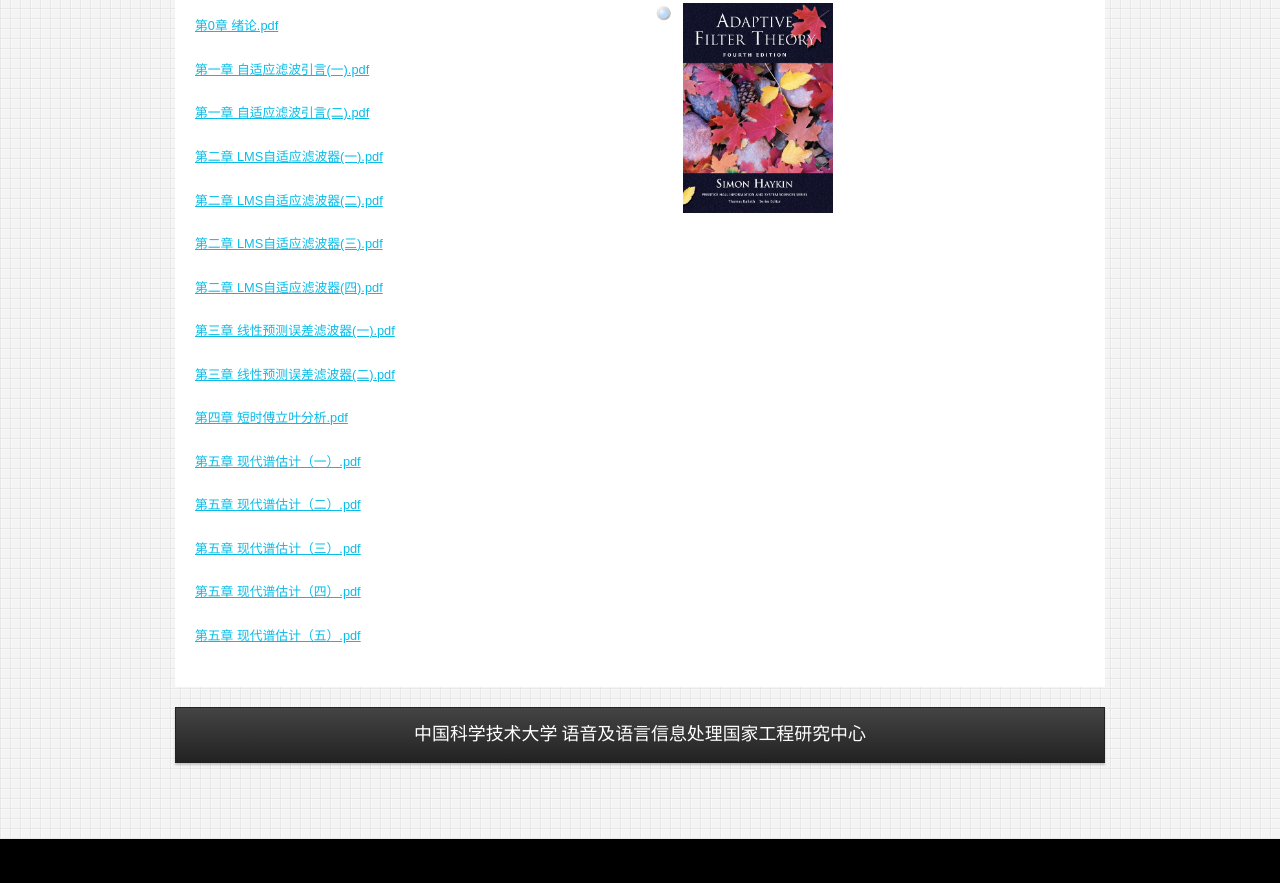
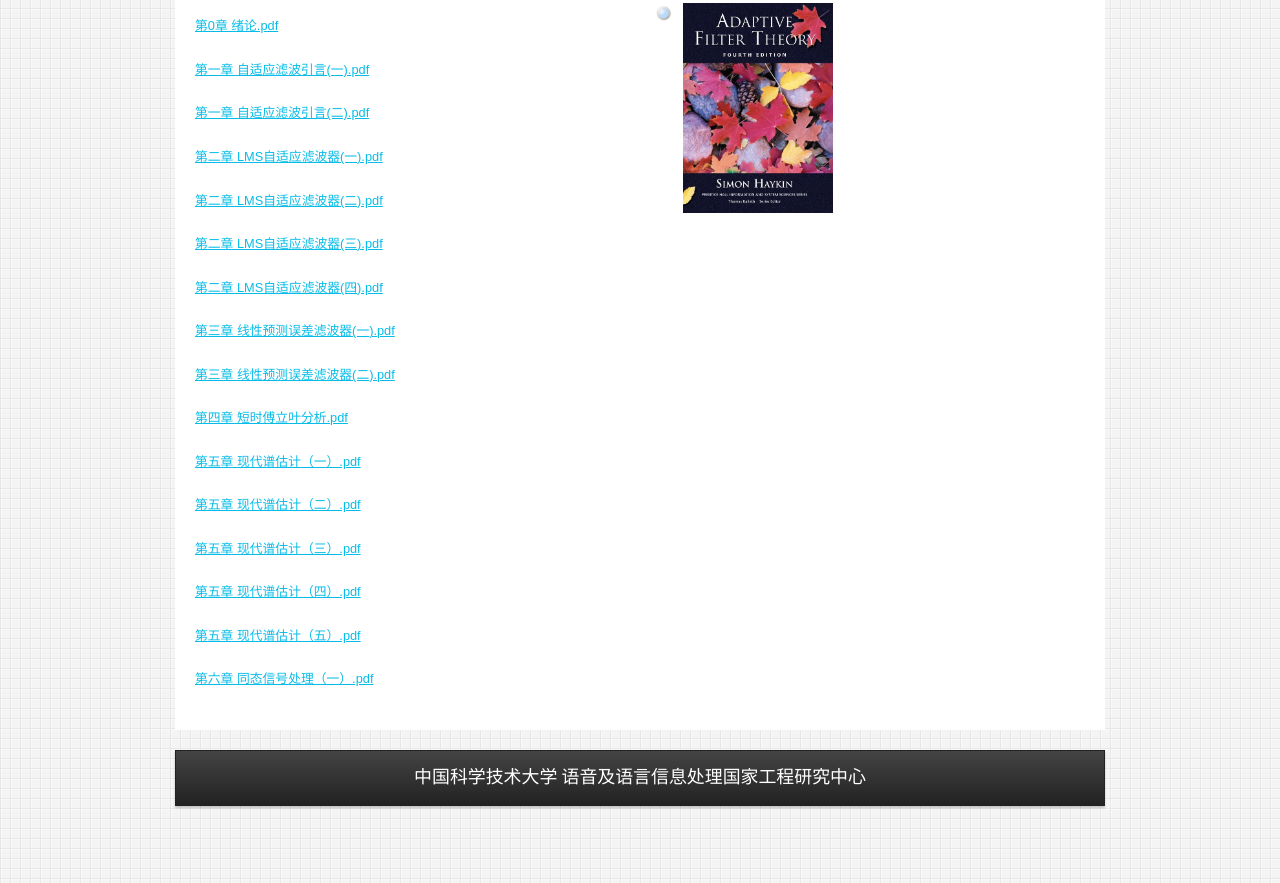
Before and after one commit to grz2002/DSPII2026fall, a plain HTML site: page work.html in a window 1280 px wide. Shown: the part 742-1625 px from the top of the page. Before the commit the page ends 1581 px from the top, so only its background shows below. Drawn offline with nearby package versions, Linux system fonts and the light colour scheme; some packages are replaced by stand-ins of ours.

Commit message:
Add files via upload

```diff
--- a/work.html
+++ b/work.html
@@ -111,6 +111,9 @@
           <br>
           <A href="chapter5_5_2026.pdf">第五章 现代谱估计（五）.pdf</A> </br>
 
+          <br>
+          <A href="chapter6_1_2026.pdf">第六章 同态信号处理（一）.pdf</A> </br>
+
 
 	  </div>
       <div id="content">
```
Also changed, not shown: 1 other file.
